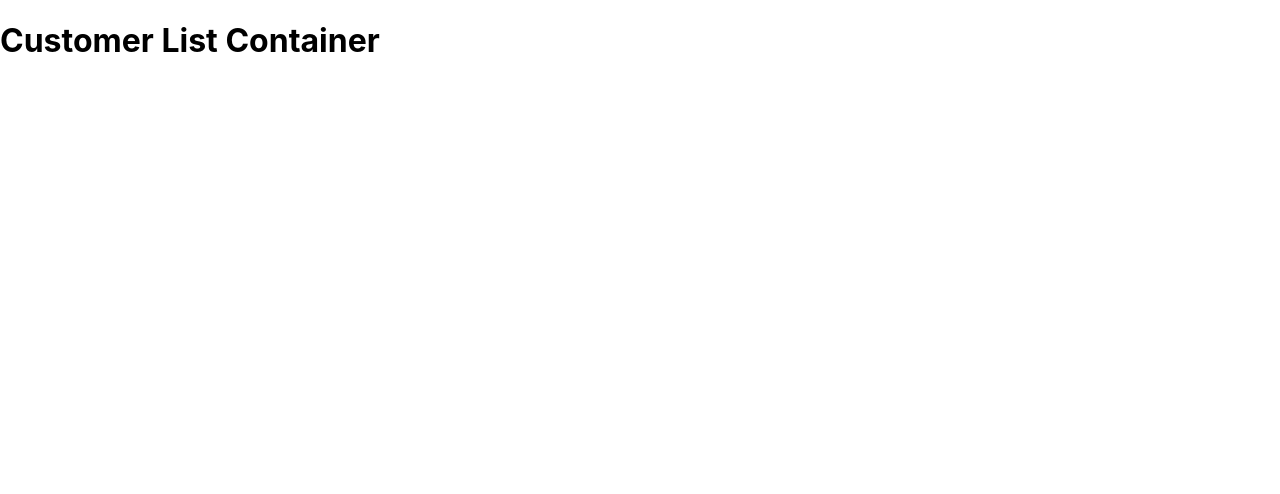
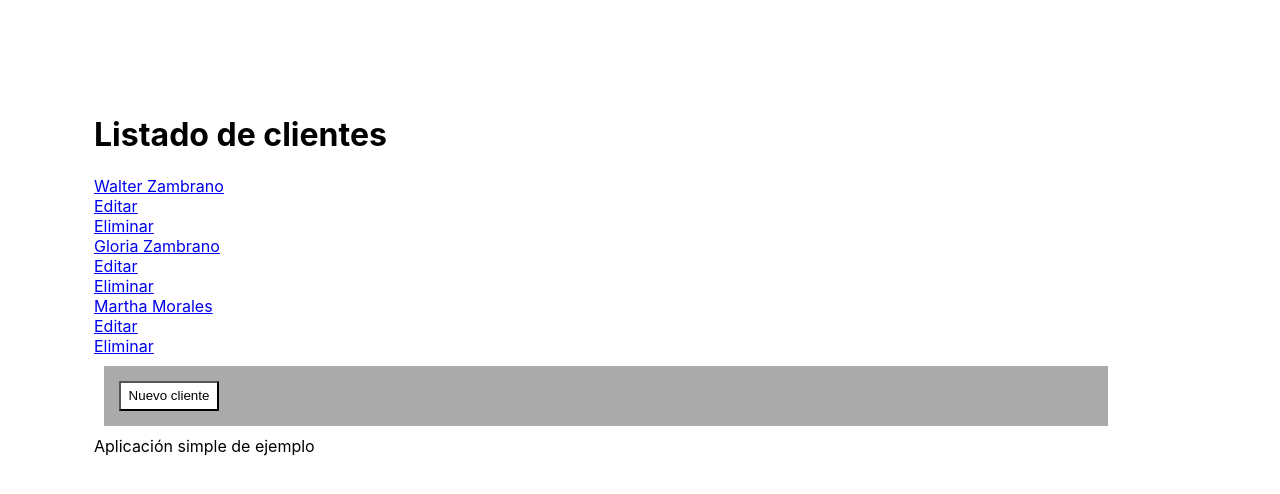
Before and after one commit to walterzambranom/Customer-app, a React (Create React App) app: page / in a window 1280 px wide. Both pictures are taken after a click on the button "Listado de clientes". Shown: the top 494 px of the page. Built offline with nearby package versions, Linux system fonts and the light colour scheme.

Commit message:
Actualización acuerdese de los import que esten bien.

```diff
--- a/src/App.js
+++ b/src/App.js
@@ -3,12 +3,13 @@ import { BrowserRouter as Router, Route, Switch } from 'react-router-dom';
 import { Component } from 'react';
 import HomeContainer from './containers/HomeContainer';
 import './App.css';
+import CustomersContainer from './containers/CustomersContainer';
 
 class App extends Component {
 
 	renderHome = () => <HomeContainer />;
 	renderCustomerContainer = () => <h1>Customer Container</h1>;
-	renderCustomerListContainer = () => <h1> Customer List Container</h1>;
+	renderCustomerListContainer = () => <CustomersContainer />;
 	renderCustomerNewContainer = () => <h1>Customer New Container</h1>
 
 	render() {
--- a/src/components/CustomerData.js
+++ b/src/components/CustomerData.js
@@ -7,8 +7,8 @@ const CustomerData = ({ name, dni, age }) => {
 			<div className="customer-data">
 				<h2> Datos del cliente </h2>
 				<div>><strong>Nombre</strong><i>{name}</i></div>
-				<div><strong>DNI<i>{dni}</i></strong></div>
-				<div><strong>Edad<i>{age}</i></strong></div>
+				<div><strong>DNI</strong><i>{dni}</i></div>
+				<div><strong>Edad</strong><i>{age}</i></div>
 			</div>
 
 		</div>
--- a/src/components/CustomerListItem.js
+++ b/src/components/CustomerListItem.js
@@ -1,5 +1,5 @@
 import React from 'react';
-import { Link } from 'react-dom';
+import { Link } from 'react-router-dom';
 import PropTypes from 'prop-types';
 
 const CustomerListItem = ({ name, editAction, delAction, urlPath, dni }) => {
@@ -13,10 +13,9 @@ const CustomerListItem = ({ name, editAction, delAction, urlPath, dni }) => {
 					<Link to={`${urlPath}${dni}/edit`} >{editAction}</Link>
 				</div>
 				<div className="field">
-					<Link to={`${urlPath}/delete`} >{delAction}</Link>
+					<Link to={`${urlPath}${dni}/del`} >{delAction}</Link>
 				</div>
 			</div>
-
 		</div>
 	);
 };
--- a/src/components/CustomersList.js
+++ b/src/components/CustomersList.js
@@ -4,18 +4,18 @@ import CustomerListItem from './CustomerListItem';
 
 const CustomersList = ({ customers, urlPath }) => {
 	return (
-		<div>
-			<div className="customer-list">
-				{
-					customers.map(c => <CustomerListItem
+		<div className="customer-list">
+			{
+				customers.map(c =>
+					<CustomerListItem
 						key={c.dni}
-						customer={c.name}
+						dni={c.dni}
+						name={c.name}
 						editAction={'Editar'}
 						delAction={'Eliminar'}
 						urlPath={urlPath}>
 					</CustomerListItem>)
-				}
-			</div>
+			}
 		</div>
 	);
 };
--- a/src/containers/CustomersContainer.js
+++ b/src/containers/CustomersContainer.js
@@ -1,5 +1,5 @@
 import React, { Component } from 'react';
-import PropTypes from 'prop-types';
+import { withRouter } from 'react-router-dom';
 import AppFrame from '../components/AppFrame';
 import CustomersActions from '../components/CustomersActions';
 import CustomersList from './../components/CustomersList';
@@ -23,6 +23,9 @@ const customers = [
 ];
 class CustomersContainer extends Component {
 
+	handleAddNew = () => {
+		this.props.history.push('/customers/new');
+	}
 	renderBody = customers =>
 		(
 			<div>
@@ -46,8 +49,4 @@ class CustomersContainer extends Component {
 	}
 }
 
-CustomersContainer.propTypes = {
-
-};
-
-export default CustomersContainer;
+export default withRouter(CustomersContainer);
--- a/src/containers/HomeContainer.js
+++ b/src/containers/HomeContainer.js
@@ -1,5 +1,4 @@
 import React, { Component } from 'react';
-import PropTypes from 'prop-types';
 import { withRouter } from 'react-router-dom';
 import AppFrame from './../components/AppFrame';
 import CustomersActions from './../components/CustomersActions';
@@ -14,7 +13,7 @@ class HomeContainer extends Component {
 		return (
 			<div>
 				<AppFrame
-					header='Home'
+					header='Inicio'
 					body={
 						<div>
 							Esta es la pantalla inicial
@@ -30,8 +29,5 @@ class HomeContainer extends Component {
 	}
 };
 
-HomeContainer.propTypes = {
-
-};
 
 export default withRouter(HomeContainer);
```
